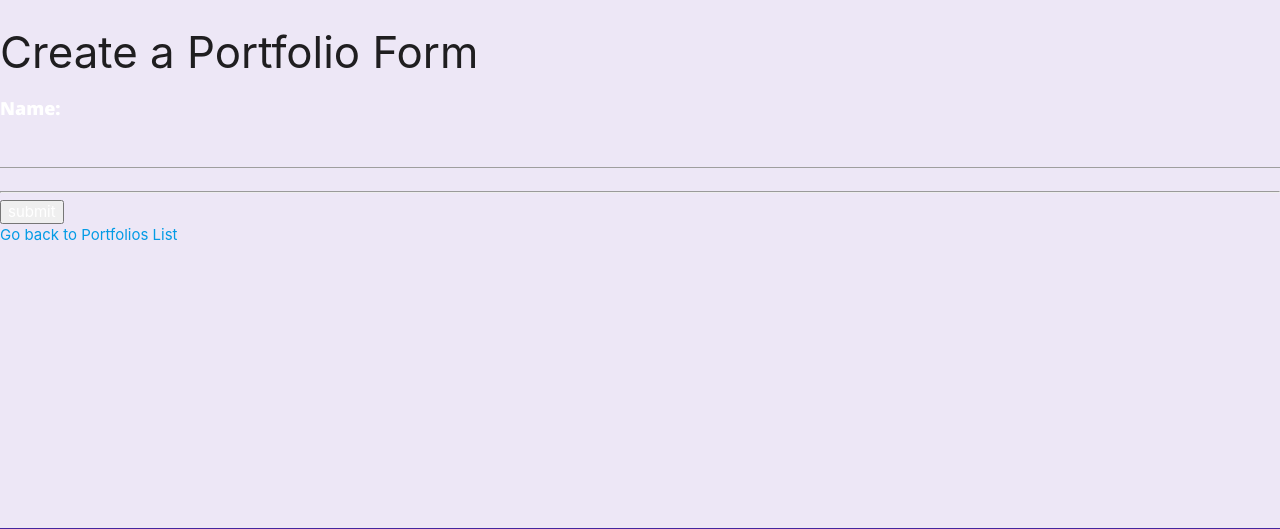
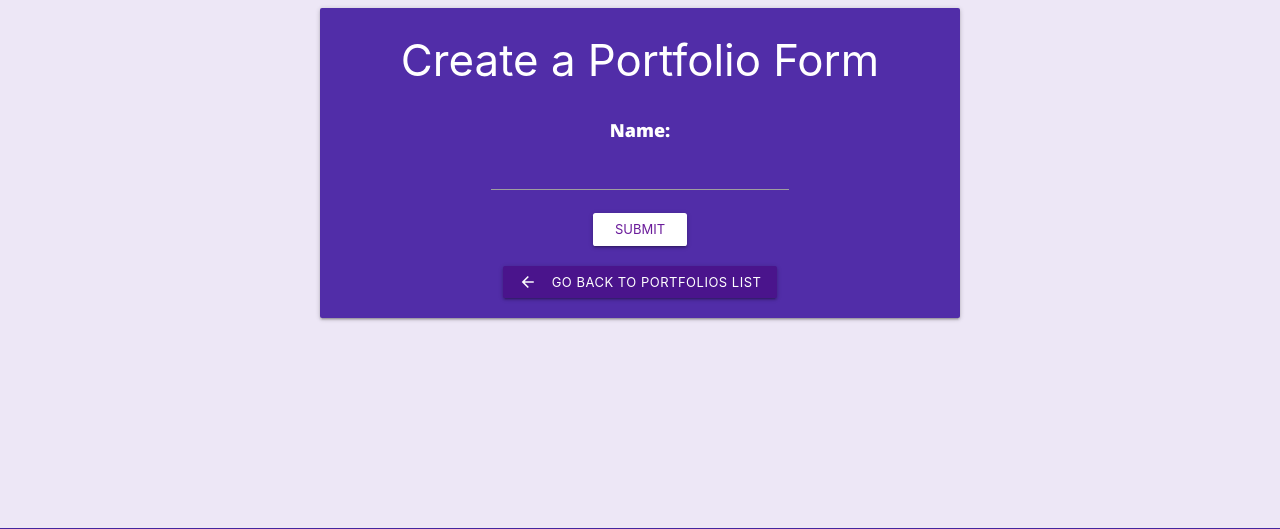
Before and after one commit to Bruno-Diego/bdcrypto-portfolio4, a Django app: page /create/ in a window 1280 px wide. Shown: the part 64-593 px from the top of the page. Run offline with Django 3.2, Linux system fonts and the light colour scheme; the visitor is signed in with stand-in values (Sample User, id 1).

Commit message:
add styles to creante and update form

```diff
--- a/static/style.css
+++ b/static/style.css
@@ -22,6 +22,12 @@ label {
   color: white;
 }
 
-input, input:focus {
+input[type=text], input[type=text]:focus {
   color: white;
 }
+
+input[type=submit] {
+  color: #6a1b9a;
+  text-transform: uppercase;
+  cursor: pointer;
+}
--- a/templates/home/create.html
+++ b/templates/home/create.html
@@ -1,17 +1,33 @@
 {% extends "home/base.html" %}
 
 {% block content %}
+<div class="row">
+    <div class="col s12 m6 offset-m3 card card-content deep-purple darken-2 white-text">
+        <div class="col s12 center">
             {% if request.resolver_match.route == 'create/' %}
             <h3>Create a Portfolio Form</h3>
             {% else %}
             <h3>Update your Portfolio's name</h3>
             {% endif %}
-    <form action="" method="POST">
+        </div>
+        <div class="row">
+            <form class="col s12 m6 offset-m3 center-align" method="POST">
                 {% csrf_token %}
                 {{form.as_p}}
-        <hr>
-        <input type="submit" value="submit">
+                <input class="waves-effect waves-purple btn-small white" type="submit" value="submit">
             </form>
+        </div>
+        <div class="row">
+            <div class="col s12 center">
+                <a class="waves-effect waves-purple btn-small purple darken-4" href="{% url 'portfolios' %}">
+                    Go back to Portfolios List
+                    <i class="material-icons left">arrow_back</i>
+                </a>
+            </div>
+        </div>
+    </div>
+</div>
 
-    <a href="{% url 'portfolios' %}">Go back to Portfolios List</a>
+
+
 {% endblock %}
--- a/templates/home/login.html
+++ b/templates/home/login.html
@@ -10,7 +10,7 @@
             <div class="input-field col s12">
                 {% csrf_token %}
                 {{form.as_p}}
-                <button class="btn waves-effect waves-light" type="submit" name="action">Login
+                <button class="btn waves-effect waves-purple" type="submit" name="action">Login
                     <i class="material-icons right">send</i>
                 </button>
             </div>
--- a/templates/home/portfolio_list.html
+++ b/templates/home/portfolio_list.html
@@ -48,7 +48,7 @@
 </div>
 <div class="row">
     <div class="col s12 m12 center">
-        <a class="waves-effect waves-light btn-small white purple-text text-darken-3" href="{% url 'create' %}">
+        <a class="waves-effect waves-purple btn-small white purple-text text-darken-3" href="{% url 'create' %}">
             <i class="material-icons right">add_circle_outlined</i>
             Create a new Portfolio
         </a>
```
Lines whose indentation alone changed are shown as unchanged.
